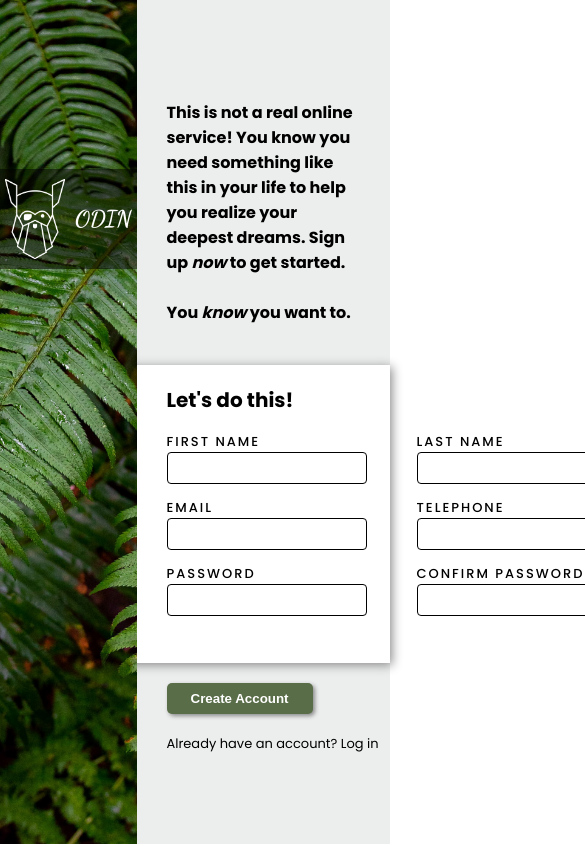
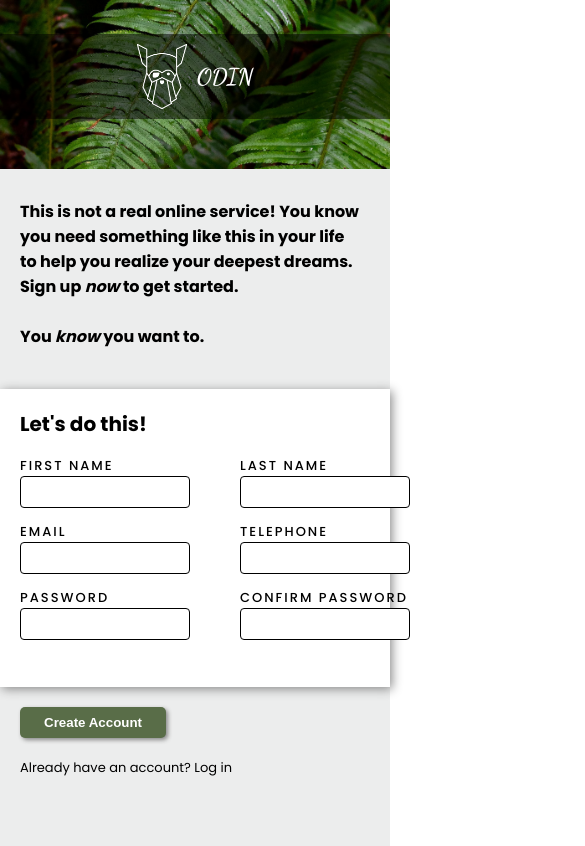
Before and after one commit to jfmartinz/Sign-up-Form, a plain HTML site: page index.html in a window 390 px wide. Shown: the top 846 px of the page, 585 px wide, since content can reach past the window. Drawn offline with Linux system fonts and the light colour scheme.

Commit message:
chore: add mobile responsive

```diff
--- a/styles.css
+++ b/styles.css
@@ -24,7 +24,7 @@ html{
 
 .left{
     width: 35%;
-    height: 100vh;
+    min-height: 100vh;
     background: url(img/halie-west.jpg) no-repeat center;
     background-size: cover;
     position: relative;
@@ -153,3 +153,36 @@ box-shadow: 2px 2px 4px #888888;
     margin-top: 2rem;
     font-size: 1.3rem;
 }
+
+
+
+
+@media only screen and (max-width: 800px) {
+    .left {
+      width: 100%;
+      min-height: 20vh;
+      margin-right: 0;
+      float: none;
+    }
+
+    .img-container{
+        padding: 1rem 0;
+
+    }
+    .img-container img{
+        width: 50px;
+        height: 65px;
+        margin-right: 1rem;
+    }
+    .right .header-texts{
+        padding: 3rem 0 0 2rem;
+    }
+    .form-container .form{
+        grid-template-columns: 220px 220px;
+    }
+
+    .button-container{
+        margin-left: 2rem;
+    }
+
+  }
```
